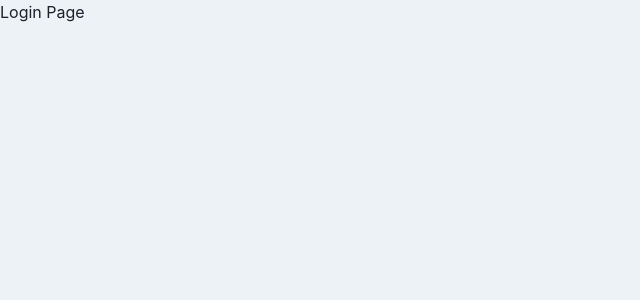
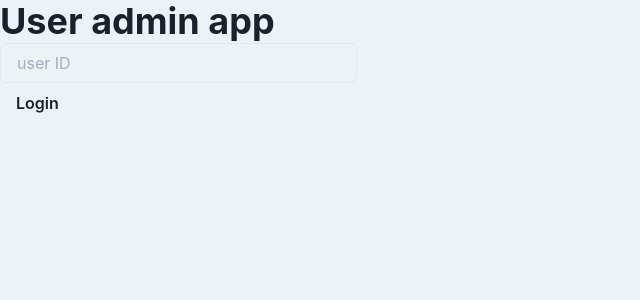
Before and after one commit to hirooutdoor/TS_React_simple_application, a React (Create React App) app: page / in a window 1280 px wide. Shown: the top 300 px of the page, without its empty margins (0-640 px from the left). Built offline with nearby package versions, Linux system fonts and the light colour scheme.

Commit message:
Create boilerplate of Login page

```diff
--- a/src/components/pages/Login.tsx
+++ b/src/components/pages/Login.tsx
@@ -1,5 +1,14 @@
+import { Box, Button, Flex, Heading, Input } from "@chakra-ui/react";
 import { memo, VFC } from "react";
 
 export const Login: VFC = memo(() => {
-  return <p>Login Page</p>;
+  return (
+    <Flex>
+      <Box>
+        <Heading as="h1">User admin app</Heading>
+        <Input placeholder="user ID" />
+        <Button>Login</Button>
+      </Box>
+    </Flex>
+  );
 });
```
